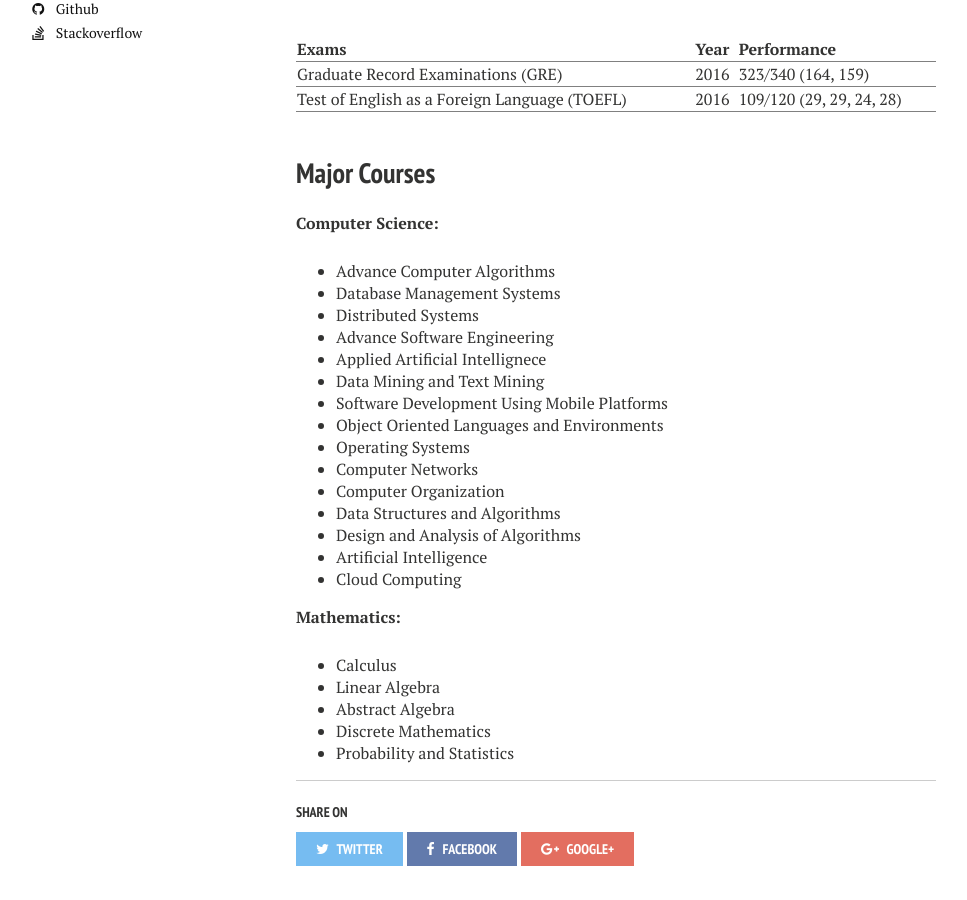
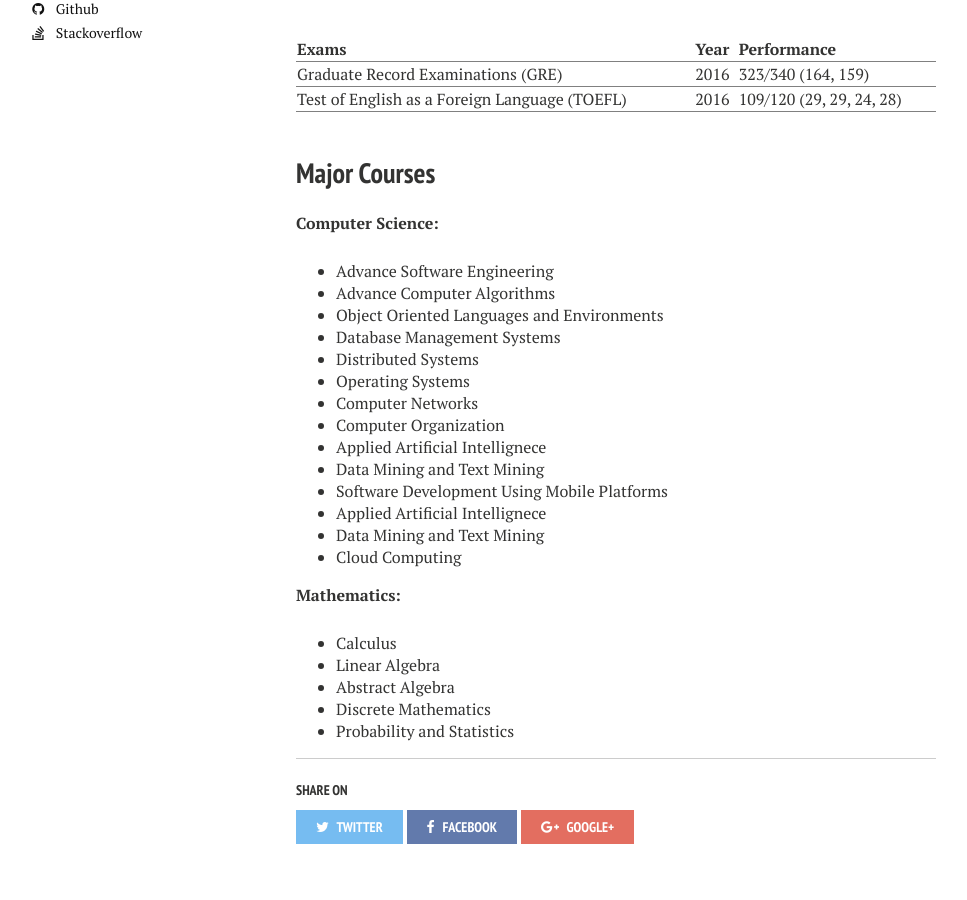
Before and after one commit to DhananjayGupta300/DhananjayGupta300.github.io, a Jekyll site: the page built from academics/index.md, in a window 1280 px wide and 900 px high, scrolled down 492 px. Shown: the whole window, without its empty margins (24-991 px from the left). Built offline with Jekyll 4.4.1, drawn with Linux system fonts in a browser that asks for light colours; nearby versions of some CDN libraries.

Commit message:
Update index.md

```diff
--- a/academics/index.md
+++ b/academics/index.md
@@ -42,20 +42,19 @@ Major Courses
 
 **Computer Science:**
 
+- Advance Software Engineering
 - Advance Computer Algorithms
+- Object Oriented Languages and Environments
 - Database Management Systems
 - Distributed Systems
-- Advance Software Engineering
+- Operating Systems
+- Computer Networks
+- Computer Organization
 - Applied Artificial Intellignece
 - Data Mining and Text Mining
 - Software Development Using Mobile Platforms
-- Object Oriented Languages and Environments
-- Operating Systems
-- Computer Networks
-- Computer Organization
-- Data Structures and Algorithms
-- Design and Analysis of Algorithms
-- Artificial Intelligence
+- Applied Artificial Intellignece
+- Data Mining and Text Mining
 - Cloud Computing
 
 **Mathematics:**
```
